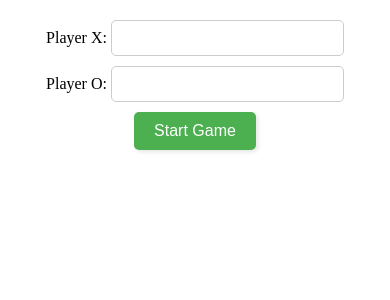
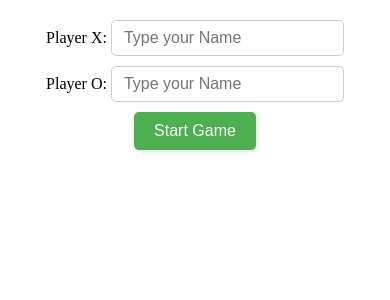
Before and after one commit to Wais000/tic-Tac-Toe, a React (Create React App) app: page / in a window 390 px wide. Shown: the top 300 px of the page. Built offline with nearby package versions, Linux system fonts and the light colour scheme.

Commit message:
responsive

```diff
--- a/src/App.js
+++ b/src/App.js
@@ -99,6 +99,9 @@ const App = () => {
 
   return (
     <div className="game">
+          <header className="header">
+      <h1 className="title">Tic Tac Toe</h1>
+    </header>
       <div className="board">
         {board.map((square, index) => (
           <div key={index}>{renderSquare(index)}</div>
--- a/src/PlayerNameInput.jsx
+++ b/src/PlayerNameInput.jsx
@@ -12,11 +12,12 @@ const PlayerNameInput = ({ onStartGame }) => {
 
   return (
     <div className="player-names">
+
       <div>
-        Player X: <input type="text" value={playerX} onChange={(e) => setPlayerX(e.target.value)} />
+        Player X: <input type="text" value={playerX} onChange={(e) => setPlayerX(e.target.value)} placeholder='Type your Name'/>
       </div>
       <div>
-        Player O: <input type="text" value={playerO} onChange={(e) => setPlayerO(e.target.value)} />
+        Player O: <input type="text" value={playerO} onChange={(e) => setPlayerO(e.target.value)} placeholder='Type your Name'/>
       </div>
       <button className="start-button" onClick={handleStartGame}>Start Game</button>
     </div>
```
